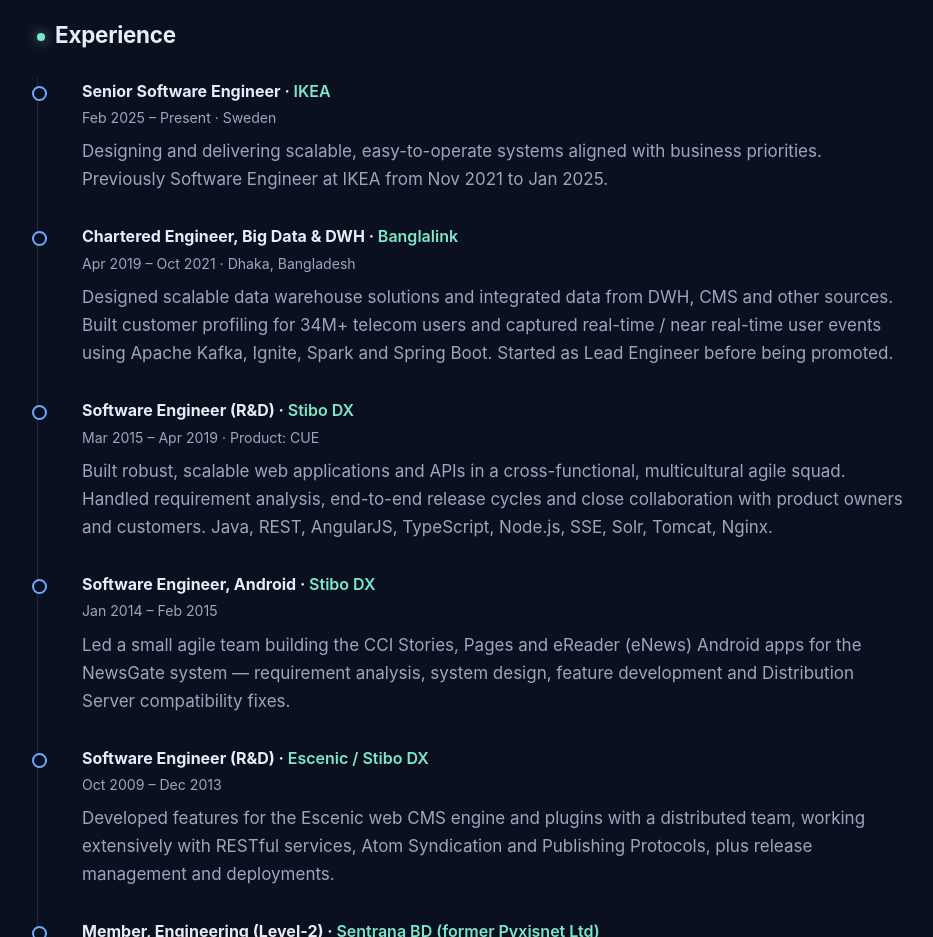
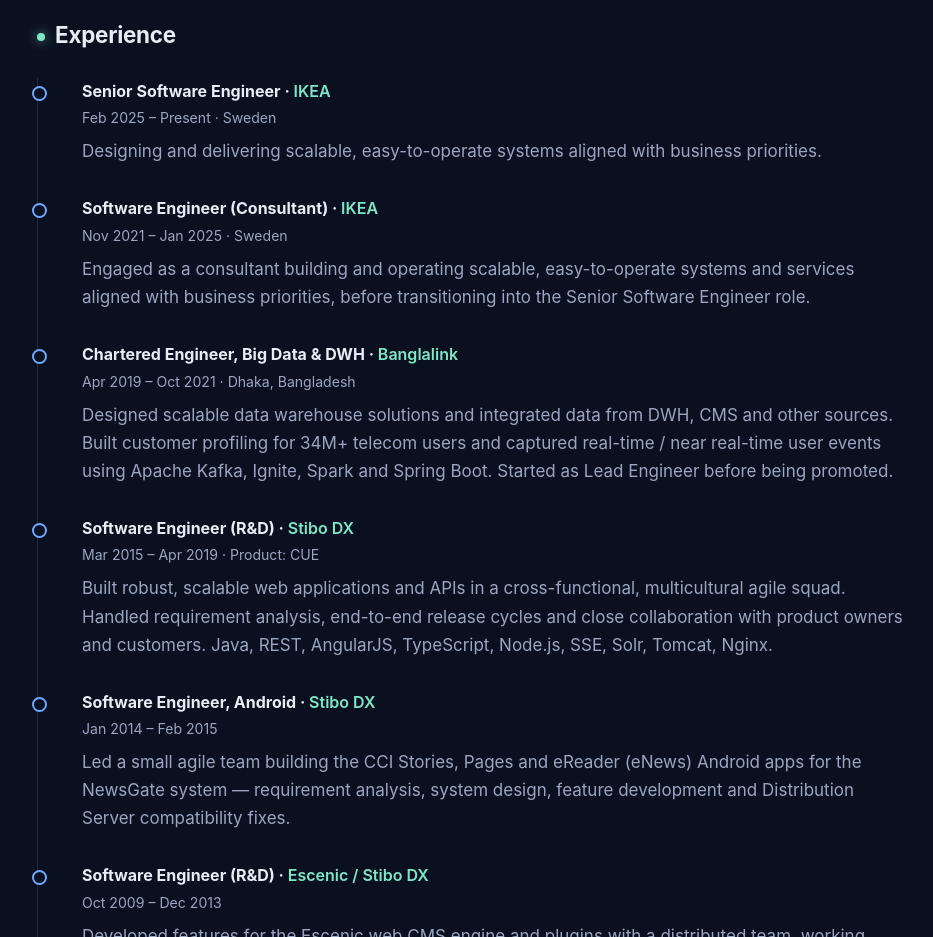
Before and after one commit to akmarif/arif, a plain HTML site: page index.html in a window 1280 px wide. Shown: the part 1380-2317 px from the top of the page, without its empty margins (167-1100 px from the left). Drawn offline with Linux system fonts and the light colour scheme.

Commit message:
fix: update job titles and descriptions for clarity in experience section

```diff
--- a/index.html
+++ b/index.html
@@ -152,7 +152,16 @@
               <h3 class="role">Senior Software Engineer · <span class="company">IKEA</span></h3>
               <p class="period"><time datetime="2025-02">Feb 2025</time> – Present · Sweden</p>
               <p class="desc">Designing and delivering scalable, easy-to-operate systems aligned with business
-                priorities. Previously Software Engineer at IKEA from Nov 2021 to Jan 2025.</p>
+                priorities.</p>
+            </article>
+          </li>
+          <li>
+            <article>
+              <h3 class="role">Software Engineer (Consultant) · <span class="company">IKEA</span></h3>
+              <p class="period"><time datetime="2021-11">Nov 2021</time> – <time datetime="2025-01">Jan 2025</time> · Sweden</p>
+              <p class="desc">Engaged as a consultant building and operating scalable, easy-to-operate systems and
+                services aligned with business priorities, before transitioning into the Senior Software Engineer
+                role.</p>
             </article>
           </li>
           <li>
--- a/llms.txt
+++ b/llms.txt
@@ -31,7 +31,7 @@ IKEA, designing scalable, easy-to-operate systems.
 ## Experience
 
 - Senior Software Engineer, IKEA — Feb 2025–Present, Sweden
-- Software Engineer, IKEA — Nov 2021–Jan 2025, Sweden
+- Software Engineer (Consultant), IKEA — Nov 2021–Jan 2025, Sweden
 - Chartered Engineer (Big Data, DWH), Banglalink — Apr 2019–Oct 2021, Dhaka, Bangladesh
 - Lead Engineer (Big Data, DWH), Banglalink — Apr 2019–Apr 2020, Dhaka, Bangladesh
 - Software Engineer (R&D), Stibo DX — Mar 2015–Apr 2019, Bangladesh (Product: CUE)
```
